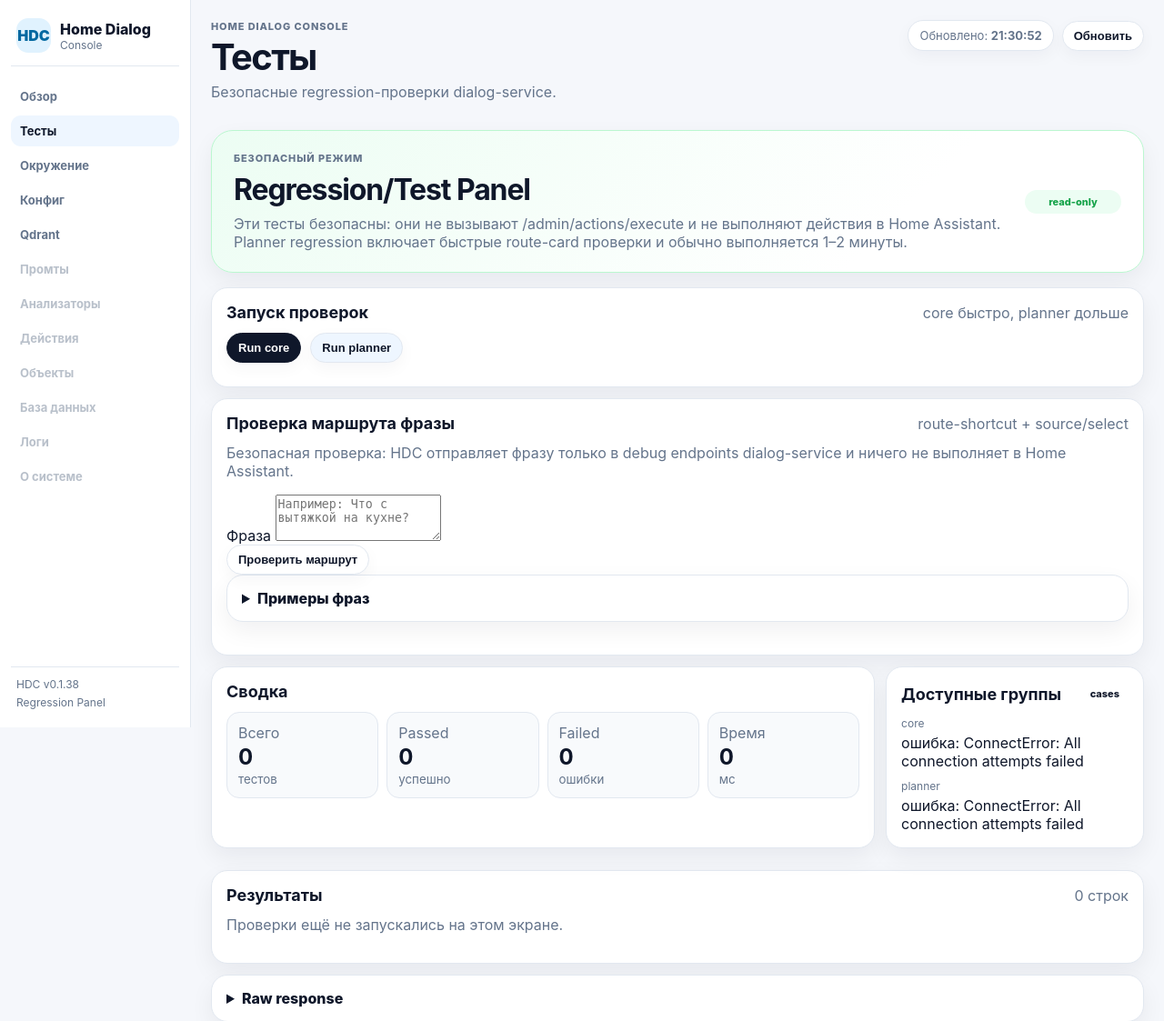
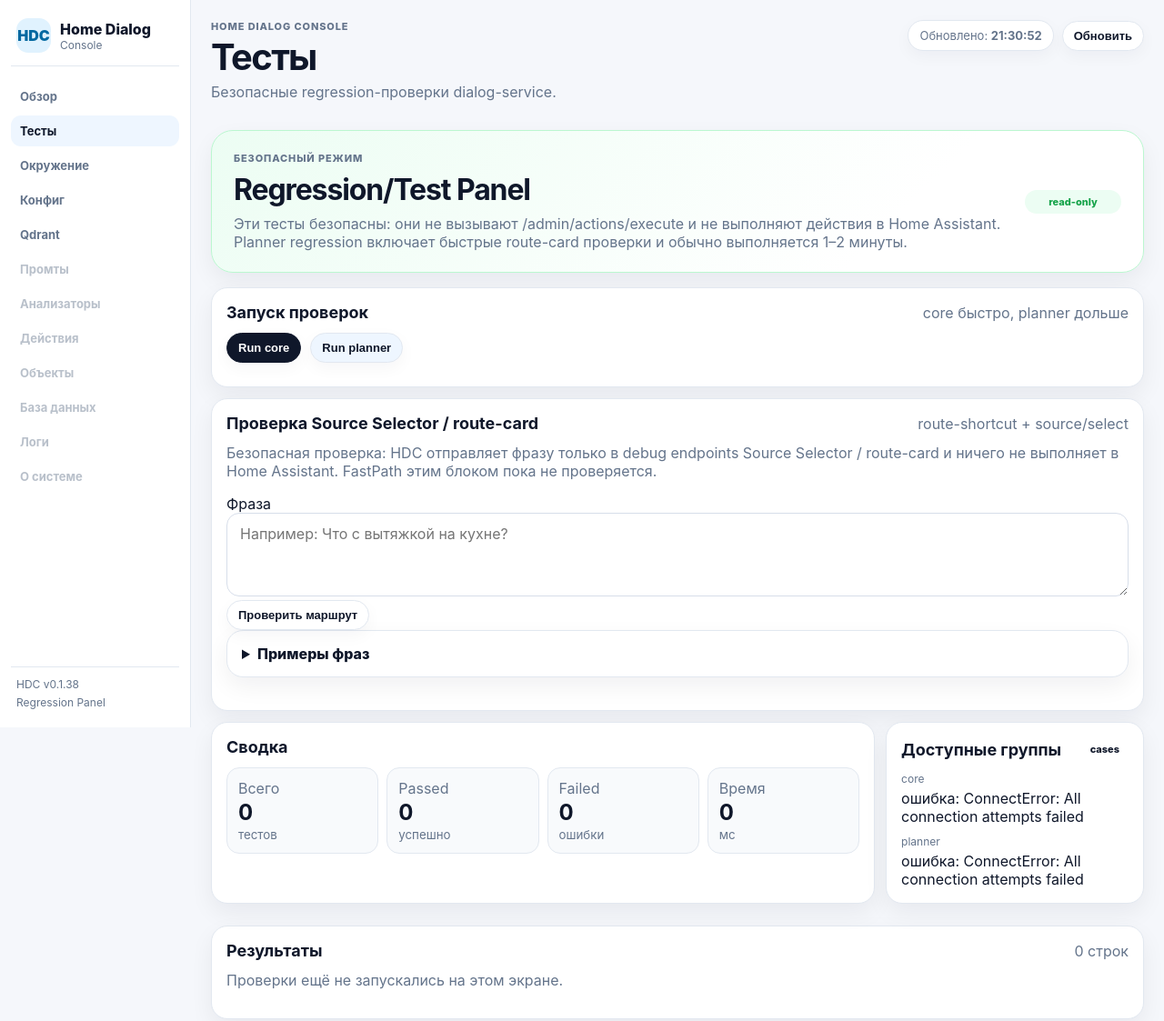
Before and after one commit to alexsudakov/home-dialog-console, a FastAPI app: page /regression in a window 1280 px wide. Shown: the top 1123 px of the page at 91% size. Run offline with FastAPI, Linux system fonts and the light colour scheme; data that the repository does not hold is empty.

Commit message:
Clarify route check block on tests page

```diff
--- a/home-dialog-console/app/templates/regression.html
+++ b/home-dialog-console/app/templates/regression.html
@@ -6,6 +6,25 @@
   <title>HDC — Тесты</title>
   <style>
 {% include "inline.css" %}
+
+    .hdc-textarea {
+      width: 100%;
+      min-height: 92px;
+      box-sizing: border-box;
+      border: 1px solid #d7deea;
+      border-radius: 14px;
+      padding: 12px 14px;
+      font: inherit;
+      resize: vertical;
+      background: #fff;
+      color: #111827;
+      outline: none;
+    }
+
+    .hdc-textarea:focus {
+      border-color: #7c9cff;
+      box-shadow: 0 0 0 3px rgba(124, 156, 255, 0.18);
+    }
   </style>
 </head>
 <body>
@@ -98,14 +117,14 @@
 
       <section class="panel">
         <div class="panel-header">
-          <h2>Проверка маршрута фразы</h2>
+          <h2>Проверка Source Selector / route-card</h2>
           <span class="small-muted">route-shortcut + source/select</span>
         </div>
-        <p class="muted">Безопасная проверка: HDC отправляет фразу только в debug endpoints dialog-service и ничего не выполняет в Home Assistant.</p>
+        <p class="muted">Безопасная проверка: HDC отправляет фразу только в debug endpoints Source Selector / route-card и ничего не выполняет в Home Assistant. FastPath этим блоком пока не проверяется.</p>
 
         <form method="post" action="regression/resolver/check">
           <label for="question">Фраза</label>
-          <textarea id="question" name="question" rows="3" placeholder="Например: Что с вытяжкой на кухне?">{{ view.resolver_result.get('question') }}</textarea>
+          <textarea id="question" name="question" rows="3" class="hdc-textarea" placeholder="Например: Что с вытяжкой на кухне?">{{ view.resolver_result.get('question') }}</textarea>
           <div class="form-actions">
             <button class="refresh" type="submit">Проверить маршрут</button>
           </div>
```
